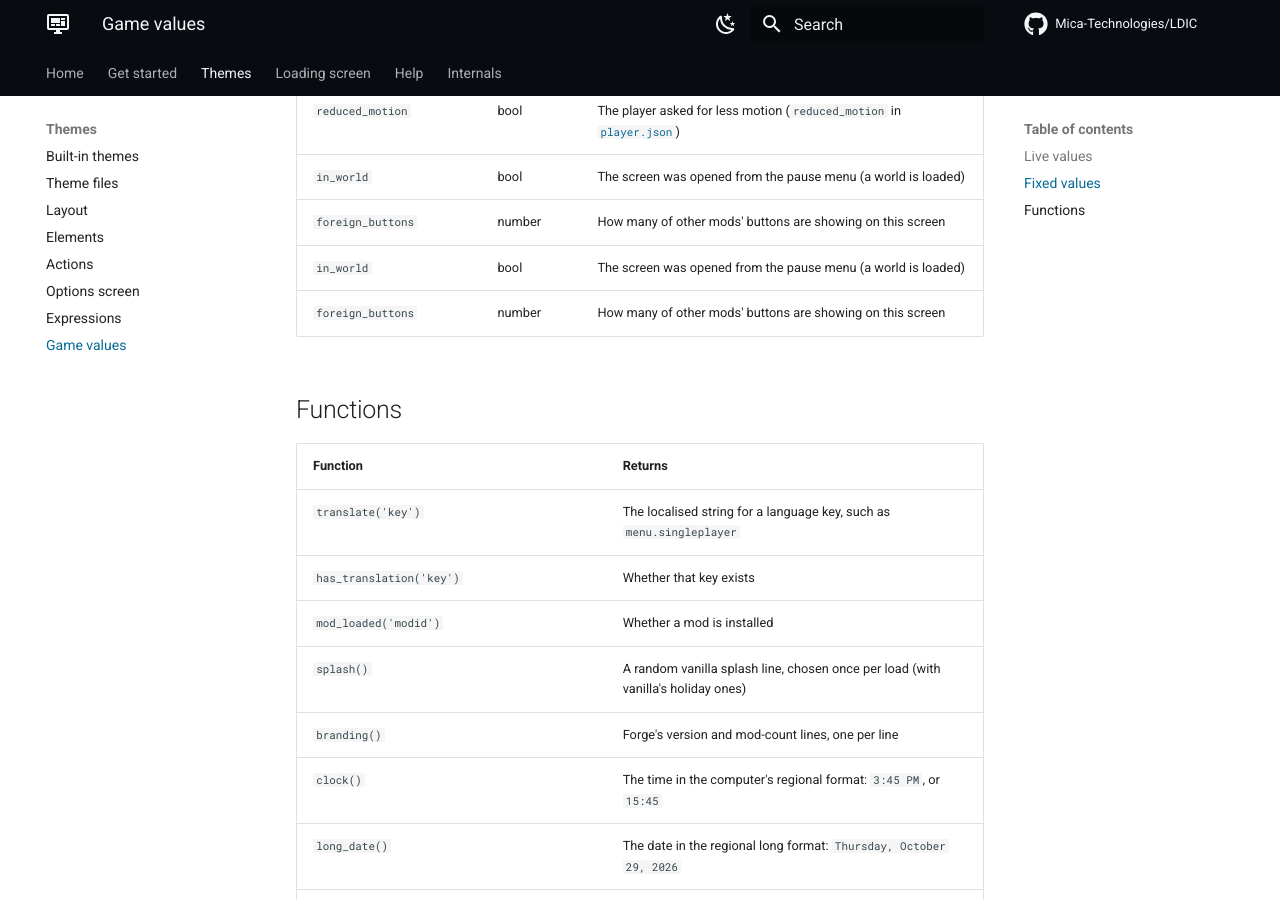
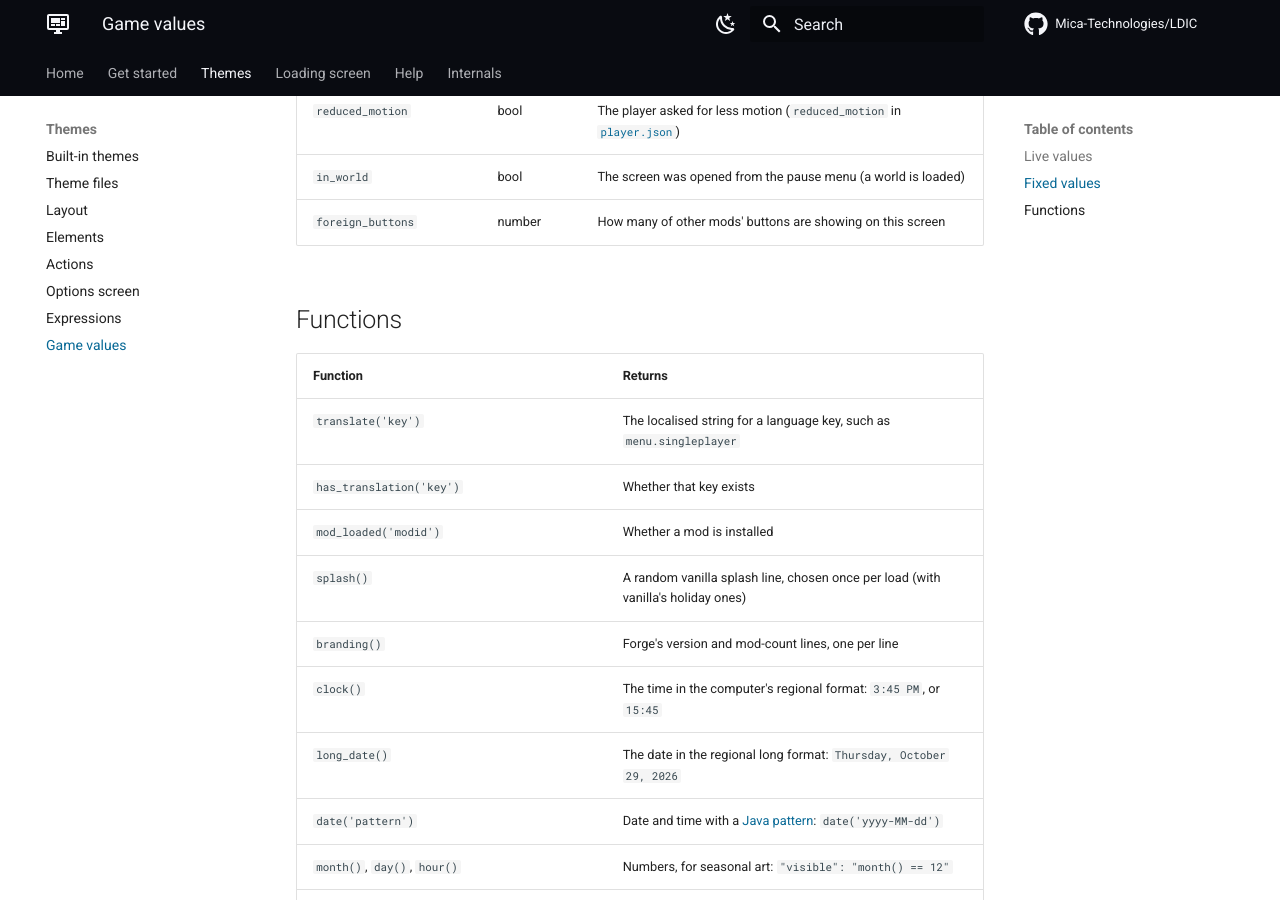
Before and after one commit to Mica-Technologies/LDIC, an MkDocs documentation site: the page built from docs/themes/game-values.md, in a window 1280 px wide and 900 px high, scrolled down 1305 px. Built offline with MkDocs 1.6.1 and Material for MkDocs 9.7.7, drawn with Linux system fonts in a browser that asks for light colours; comment, search, counter and statistics services are not loaded.

Commit message:
Remove duplicated rows from the game values page
Co-Authored-By: Claude Opus 5.5 <noreply@anthropic.com>

```diff
--- a/docs/themes/game-values.md
+++ b/docs/themes/game-values.md
@@ -30,8 +30,6 @@ Names LDIC provides to every menu theme, on top of the [built-in functions](expr
 | `reduced_motion` | bool | The player asked for less motion (`reduced_motion` in [`player.json`](../help/settings.md#playerjson)) |
 | `in_world` | bool | The screen was opened from the pause menu (a world is loaded) |
 | `foreign_buttons` | number | How many of other mods' buttons are showing on this screen |
-| `in_world` | bool | The screen was opened from the pause menu (a world is loaded) |
-| `foreign_buttons` | number | How many of other mods' buttons are showing on this screen |
 
 ## Functions
 
```
